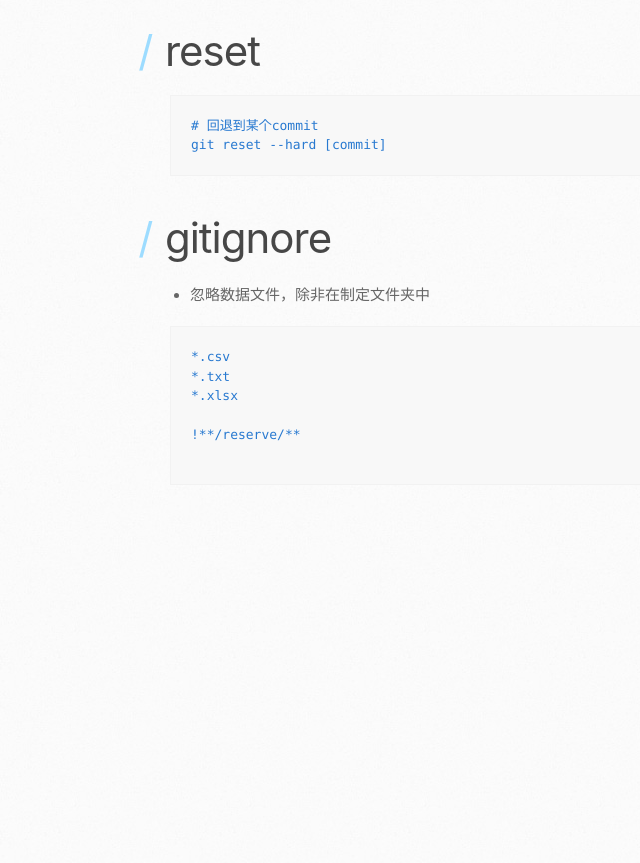
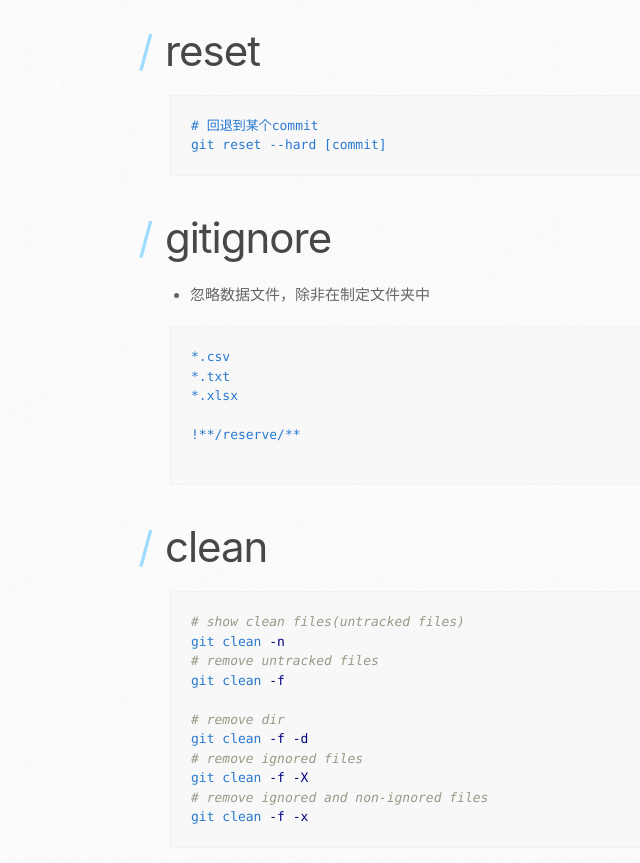
Before and after one commit to hahadsg/hahadsg.github.io, a Jekyll site: the page built from linux/git.md, in a window 1280 px wide and 900 px high, scrolled down 3520 px. Shown: the top 863 px of the window, without its empty margins (0-640 px from the left). Built offline with Jekyll 4.4.1, drawn with Linux system fonts in a browser that asks for light colours; our own code applies the rules of GitHub Pages for plain Markdown files; the repository's description, which GitHub fills in, is left out; before the commit the page ends 4058 px from its top, so only the background shows below that.

Commit message:
update git

````diff
--- a/linux/git.md
+++ b/linux/git.md
@@ -165,3 +165,19 @@ git reset --hard [commit]
 !**/reserve/**
 
 ```
+
+# clean
+
+```bash
+# show clean files(untracked files)
+git clean -n
+# remove untracked files
+git clean -f
+
+# remove dir
+git clean -f -d
+# remove ignored files
+git clean -f -X
+# remove ignored and non-ignored files
+git clean -f -x
+```
````
